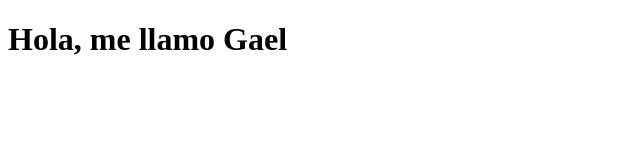
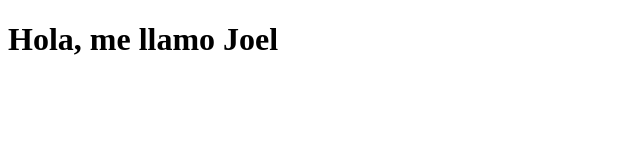
Before and after one commit to Gab200507/gitGabyJoel, a plain HTML site: page index.html in a window 1280 px wide. Shown: the full height of the page, 0-640 px from the left. Drawn offline with Linux system fonts and the light colour scheme.

Commit message:
cambio para el conflicto

```diff
--- a/index.html
+++ b/index.html
@@ -6,6 +6,6 @@
     <title>gitGabyJoel</title>
 </head>
 <body>
-    <h1>Hola, me llamo Gael</h1>
+    <h1>Hola, me llamo Joel</h1>
 </body>
 </html>
```
